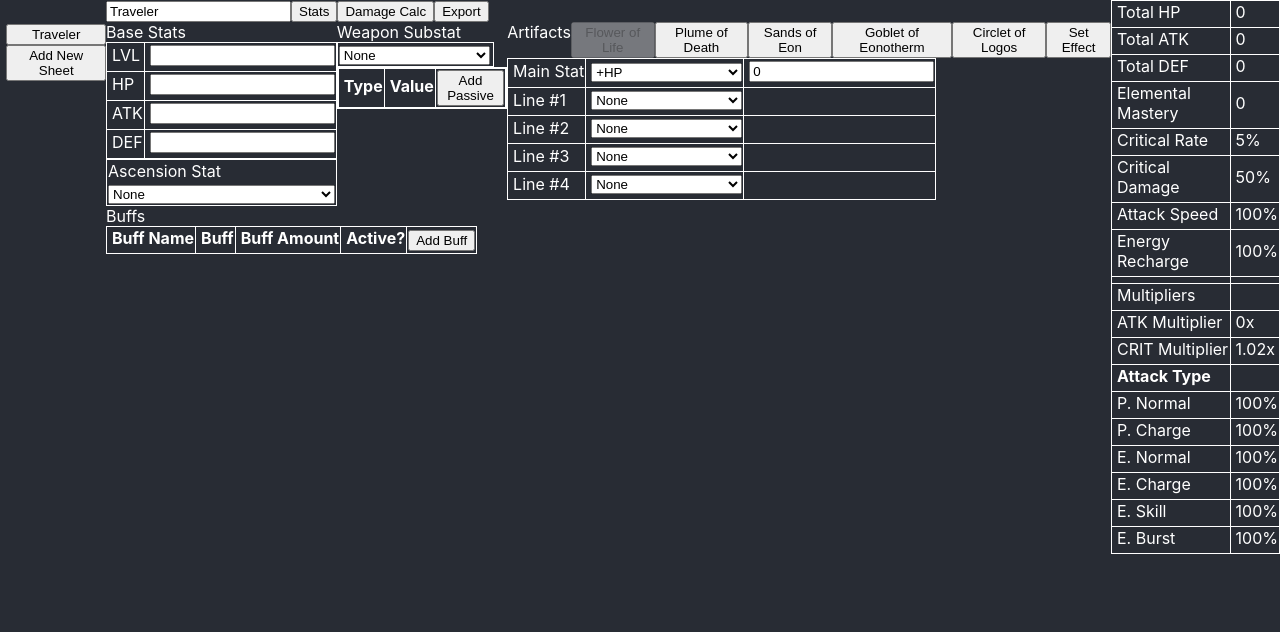
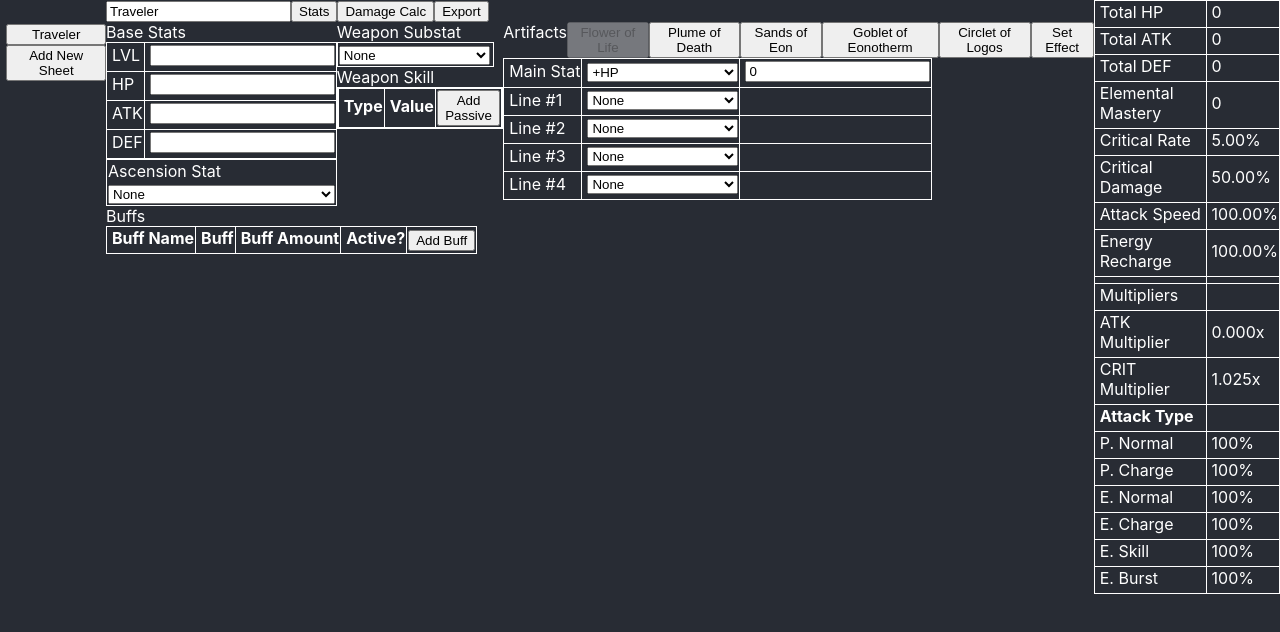
Before and after one commit to TyrannosaurusText/g-calc, a React (Create React App) app: page / in a window 1280 px wide. Shown: the top 632 px of the page. Built offline with nearby package versions, Linux system fonts and the light colour scheme.

Commit message:
truncate long decimals on totalStats

```diff
--- a/src/features/totalStats/totalStatsSlice.js
+++ b/src/features/totalStats/totalStatsSlice.js
@@ -1,5 +1,4 @@
 import { createSlice } from '@reduxjs/toolkit';
-import { Trunc } from "../../js/utils/Trunc.js";
 import { effects } from "../../js/utils/Effects.js";
 
 var getStats = (props) => {
@@ -58,7 +57,7 @@ const calcTotals = (state) => {
         const base = getVal(stat) || 0;
         const percent = getVal("%" + stat) / 100;
         const flat = getVal("+" + stat) || 0;
-        return Trunc(base * (1 + percent) + flat);
+        return base * (1 + percent) + flat;
     };
     const getVal = (stat) => {
         return state[stat] || 0;
--- a/src/js/SheetView.js
+++ b/src/js/SheetView.js
@@ -1,4 +1,4 @@
-import React, { useEffect, useState } from "react";
+import React, { useState } from "react";
 import WeaponField from "./WeaponField.js";
 import CharacterField from "./CharacterField.js";
 import BuffsField from "./BuffsField.js";
--- a/src/js/TotalStats.js
+++ b/src/js/TotalStats.js
@@ -3,19 +3,18 @@ import { effects } from "./utils/Effects.js";
 import "../css/TotalStats.css";
 import { useSelector } from "react-redux";
 import { selectStats } from "../features/totalStats/totalStatsSlice.js";
-import { Trunc } from "./utils/Trunc.js";
 import "../css/TotalStats.css";
 const TotalStats = () => {
   const props = useSelector(selectStats);
   const {
-    totalHP,
-    totalATK,
-    totalDEF,
-    totalCrit,
-    totalCritDMG,
-    totalATKSPD,
-    totalRecharge,
-    totalEM,
+    totalHP = 0,
+    totalATK = 0,
+    totalDEF = 0,
+    totalCrit = 0,
+    totalCritDMG = 0,
+    totalATKSPD = 0,
+    totalRecharge = 0,
+    totalEM = 0,
   } = props;
 
 
@@ -23,10 +22,9 @@ const TotalStats = () => {
     const val = props[stat] || 0;
     return val;
   };
-  const totalAtkPercent = Trunc((totalATK / (getVal(effects.ATK) || 1)));
-  const normalAtkPercent = 1 / (totalCrit / 100) - 1;
+  const totalAtkPercent = ((totalATK / (getVal(effects.ATK) || 1)));
   const critDmgPercent =
-    Trunc((totalCrit / 100) * ((1 / (totalCrit / 100) - 1) + (1 + totalCritDMG / 100)))
+    ((totalCrit / 100) * ((1 / (totalCrit / 100) - 1) + (1 + totalCritDMG / 100)))
 
 
   const sumEffects = (...effects) => {
@@ -56,18 +54,18 @@ const TotalStats = () => {
     "E. Burst": Burst,
   };
   const tableData = {
-    "Total HP": totalHP,
-    "Total ATK": totalATK,
-    "Total DEF": totalDEF,
+    "Total HP": Math.floor(totalHP),
+    "Total ATK": Math.floor(totalATK),
+    "Total DEF": Math.floor(totalDEF),
     "Elemental Mastery": totalEM,
-    "Critical Rate": `${totalCrit}%`,
-    "Critical Damage": `${totalCritDMG}%`,
-    "Attack Speed": `${totalATKSPD}%`,
-    "Energy Recharge": `${totalRecharge}%`,
+    "Critical Rate": `${totalCrit.toFixed(2)}%`,
+    "Critical Damage": `${totalCritDMG.toFixed(2)}%`,
+    "Attack Speed": `${totalATKSPD.toFixed(2)}% `,
+    "Energy Recharge": `${totalRecharge.toFixed(2)}% `,
     "": null,
     "Multipliers": null,
-    "ATK Multiplier": `${totalAtkPercent}x`,
-    "CRIT Multiplier": `${critDmgPercent}x`,
+    "ATK Multiplier": `${totalAtkPercent.toFixed(3)}x`,
+    "CRIT Multiplier": `${critDmgPercent.toFixed(3)}x`,
   }
   return (
     <>
--- a/src/js/WeaponField.js
+++ b/src/js/WeaponField.js
@@ -69,12 +69,6 @@ const WeaponField = () => {
     <div>
       Weapon Substat
       <table className="table__table">
-        {/* <thead className="table__th">
-          <tr>
-            <th> Weapon Substat </th>
-            <th></th>
-          </tr>
-        </thead> */}
         <tbody className="table__td">
           <tr>
             <td>
@@ -92,6 +86,7 @@ const WeaponField = () => {
           </tr>
         </tbody>
       </table>
+      Weapon Skill
       <MultiField
         initialLength={weaponPassiveLength}
         title="Weapon Passive"
```
Also changed, not shown: 2 other files (tests, documents, lock files or other folders).
